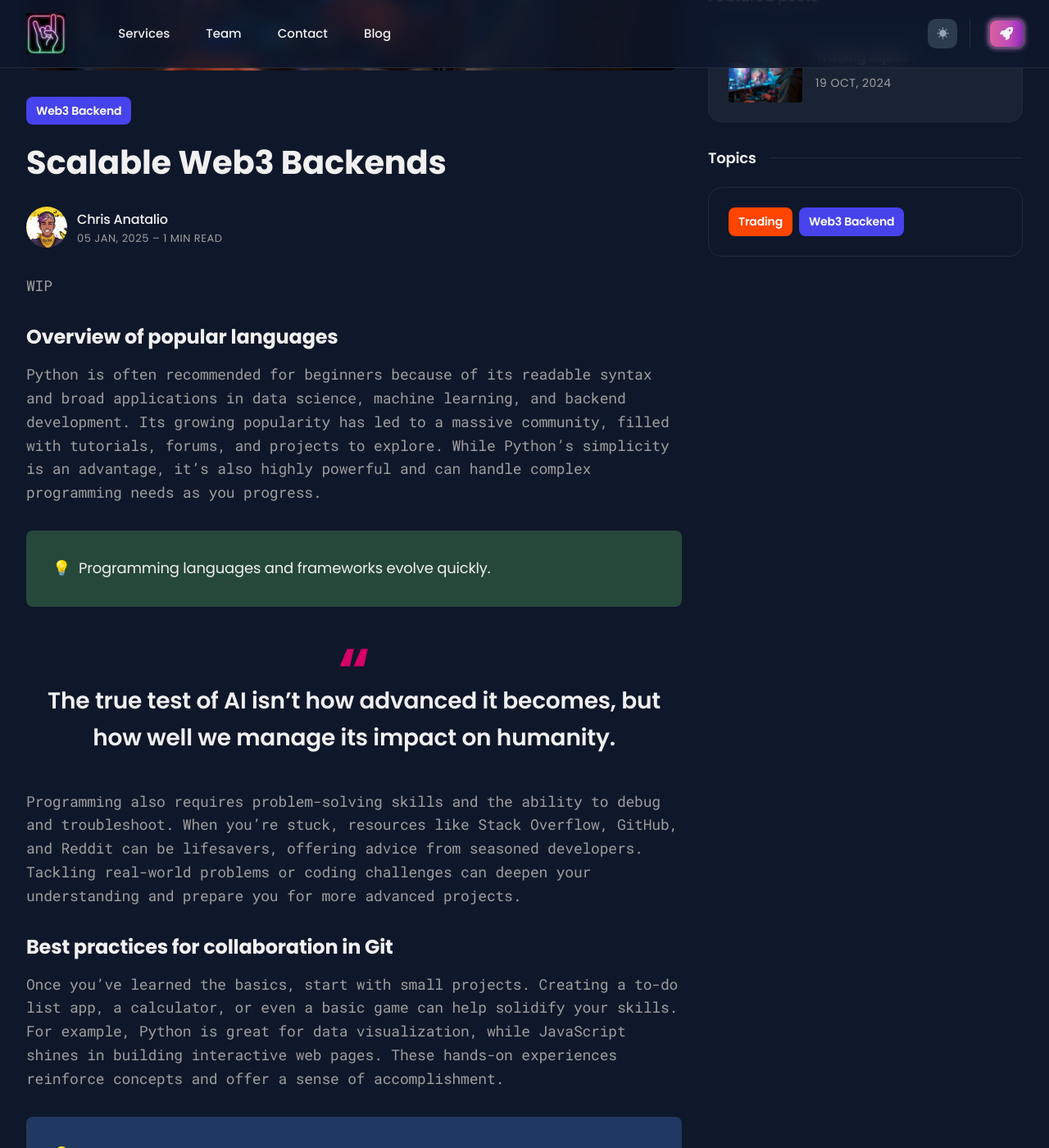
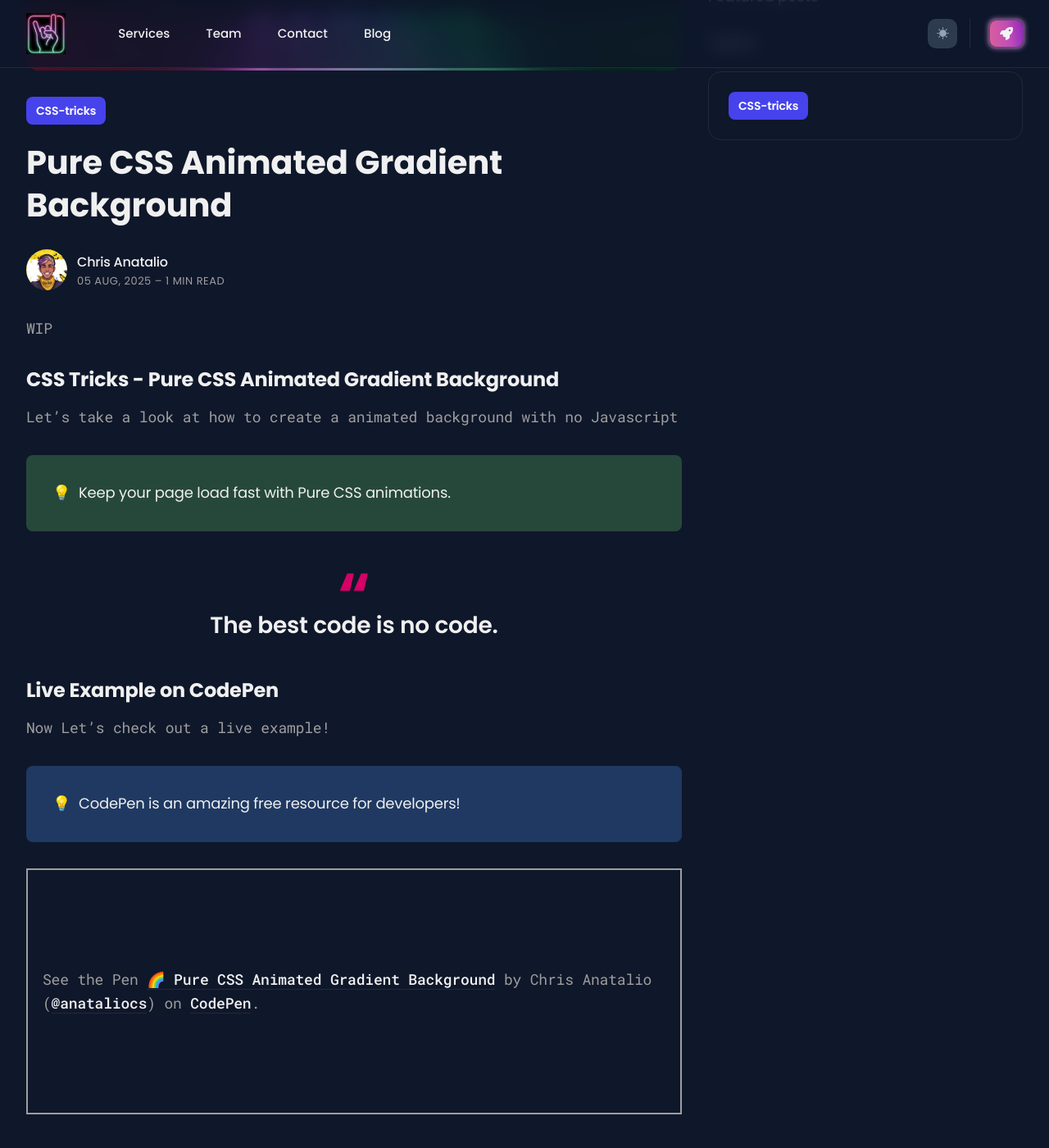
Before and after one commit to hella-web3/hella-site-base, a Jekyll site: the page built from _posts/2025-01-05-scalable-web3-backends.md, in a window 1280 px wide and 1400 px high, scrolled down 657 px. Shown: the whole window at 82% size. Built offline with Jekyll 4.4.1, drawn with Linux system fonts in a browser that asks for light colours; a script that is not in the unit is left out; some of the changed text lies outside the part shown.

Commit message:
Update header images and clean up blog

```diff
--- a/_posts/2025-01-05-scalable-web3-backends.md
+++ b/_posts/2025-01-05-scalable-web3-backends.md
@@ -1,32 +1,31 @@
 ---
 layout: post
-title: Scalable Web3 Backends
-description: Starting out in programming is thrilling, yet the number of languages available makes it difficult to decide where to begin.
-date: 2025-01-05 15:01:35 +0300
-image: '/images/02.jpg'
-tags: [Web3 Backend]
+title: Pure CSS Animated Gradient Background
+description: You can do amazing things with pure CSS nowadays, including animations without any Javascript.
+date: 2025-08-05 9:29:35 +0300
+image: '/images/hella-bg-1.jpg'
+tags: [ CSS-tricks ]
 tags_color: '#4643ec'
+featured: true
 ---
 
 WIP
 
-### Overview of popular languages
+### CSS Tricks - Pure CSS Animated Gradient Background
 
-Python is often recommended for beginners because of its readable syntax and broad applications in data science, machine learning, and backend development. Its growing popularity has led to a massive community, filled with tutorials, forums, and projects to explore. While Python’s simplicity is an advantage, it’s also highly powerful and can handle complex programming needs as you progress.
+Let's take a look at how to create a animated background with no Javascript
 
 {: .tip }
-Programming languages and frameworks evolve quickly.
+Keep your page load fast with Pure CSS animations.
 
-> The true test of AI isn’t how advanced it becomes, but how well we manage its impact on humanity.
+> The best code is no code.
 
-Programming also requires problem-solving skills and the ability to debug and troubleshoot. When you’re stuck, resources like Stack Overflow, GitHub, and Reddit can be lifesavers, offering advice from seasoned developers. Tackling real-world problems or coding challenges can deepen your understanding and prepare you for more advanced projects.
+### Live Example on CodePen
 
-### Best practices for collaboration in Git
-
-Once you've learned the basics, start with small projects. Creating a to-do list app, a calculator, or even a basic game can help solidify your skills. For example, Python is great for data visualization, while JavaScript shines in building interactive web pages. These hands-on experiences reinforce concepts and offer a sense of accomplishment.
+Now Let's check out a live example!
 
 {: .note }
-Useful information that users should know, even when skimming content.
+CodePen is an amazing free resource for developers!
 
 <p class="codepen" data-height="300" data-theme-id="dark" data-default-tab="html,result" data-slug-hash="KwdWQqB" data-pen-title="🌈 Pure CSS Animated Gradient Background" data-user="anataliocs" style="height: 300px; box-sizing: border-box; display: flex; align-items: center; justify-content: center; border: 2px solid; margin: 1em 0; padding: 1em;">
   <span>See the Pen <a href="https://codepen.io/anataliocs/pen/KwdWQqB">
```
Also changed, not shown: _pages/team.md (+2 -2 lines), _posts/2025-5-22-trading-alpha.md (deleted, +0 -37 lines), images/hella-bg-1.jpg (added), images/hella-bg-2.jpg (added).
